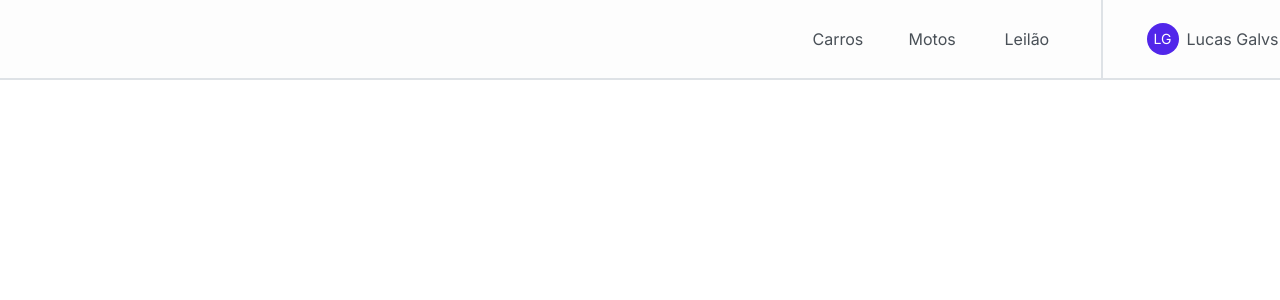
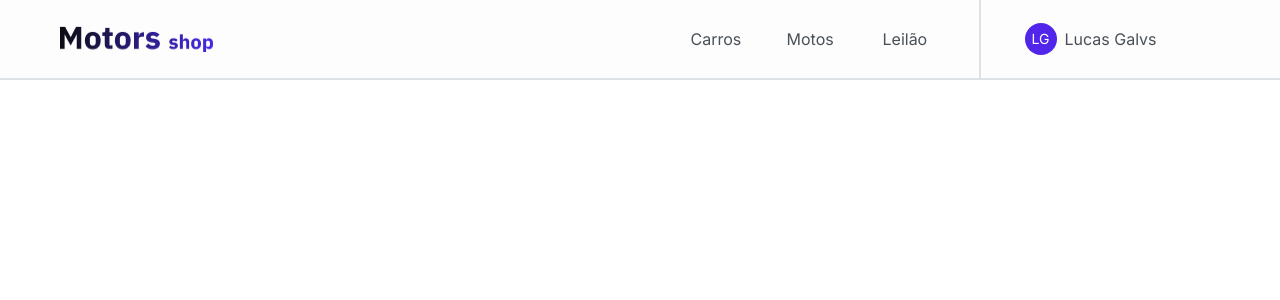
Before and after one commit to E-ecommerce-Motors/ecommerce-motors-front-end, a React (Vite) app: page / in a window 1280 px wide. Shown: the top 300 px of the page. Built offline with nearby package versions, Linux system fonts and the light colour scheme.

Commit message:
fix: added navBar mobile

```diff
--- a/src/shared/components/navBar/index.tsx
+++ b/src/shared/components/navBar/index.tsx
@@ -13,6 +13,8 @@ import {
   MenuBox,
   Profile,
   OptionsProfile,
+  Mobile,
+  ContainerMobile,
 } from "./style";
 
 interface Props {
@@ -25,11 +27,23 @@ export const NavBar = ({ auth, user }: Props) => {
   //   const user: string = "Lucas Galvs";
   const name = user.split(" ");
   const [openProfile, setOpenProfile] = useState(false);
+  const [navMobile, setNavMobile] = useState(false);
 
   return (
-    <Container>
-      <Text></Text>
-      <Urls authenticaded={auth}>
+    <Container mobile={navMobile}>
+      <ContainerMobile mobile={navMobile}>
+        <Text></Text>
+        <Mobile>
+          <input
+            onClick={() => setNavMobile(!navMobile)}
+            type="checkbox"
+            id="mobile"
+          />
+          <label htmlFor="mobile" />
+          <span />
+        </Mobile>
+      </ContainerMobile>
+      <Urls authenticaded={auth} mobile={navMobile}>
         <Option authenticaded={auth}>Carros</Option>
         <Option authenticaded={auth}>Motos</Option>
         <Option authenticaded={auth}>Leilão</Option>
--- a/src/shared/components/navBar/style.tsx
+++ b/src/shared/components/navBar/style.tsx
@@ -4,6 +4,7 @@ import { theme } from "../../../styles/theme";
 export interface Props {
   authenticaded?: string;
   open?: boolean;
+  mobile?: boolean;
 }
 
 export const Container = styled.section`
@@ -12,17 +13,38 @@ export const Container = styled.section`
   justify-content: space-between;
   align-items: center;
   padding: 0px 60px;
-  gap: 690px;
   position: fixed;
   width: 100vw;
   height: 80px;
   background: ${theme.colors.grey10};
   border-bottom: 2px solid ${theme.colors.grey6};
+  @media (max-width: 1000px) {
+    flex-direction: ${(props: Props) => (props.mobile ? "column" : "row")};
+    height: ${(props: Props) => (props.mobile ? "100vh" : "80px")};
+    justify-content: ${(props: Props) => (props.mobile ? "flex-start" : "")};
+    padding: 0px 30px;
+  }
+`;
+
+export const ContainerMobile = styled.div`
+  display: flex;
+  flex-direction: row;
+  justify-content: space-between;
+  align-items: center;
+  width: 100vw;
+  height: 80px;
+  border-bottom: 0px solid ${theme.colors.grey6};
+  @media (max-width: 1000px) {
+    border-bottom: ${(props: Props) =>
+      props.mobile ? "2px solid #DEE2E6" : "0px"};
+    padding: ${(props: Props) => (props.mobile ? "0px 30px" : "0px")};
+  }
 `;
 
 export const Text = styled.image`
   width: 153.02px;
   height: 26.34px;
+
   background-image: url(src/assets/Motors_shop.png);
 `;
 
@@ -52,6 +74,11 @@ export const Line = styled.div`
   height: 79px;
   background-color: ${theme.colors.grey6};
   flex: none;
+  @media (max-width: 1000px) {
+    width: 100vw;
+    margin-left: -30px;
+    height: 2px;
+  }
 `;
 
 export const SignUp = styled.button`
@@ -80,7 +107,12 @@ export const SignUp = styled.button`
     border: 1.5px solid ${theme.colors.grey4};
     color: ${theme.colors.grey0};
   }
+  @media (max-width: 1000px) {
+    width: 80vw;
+    border: 1.5px solid ${theme.colors.grey4};
+  }
 `;
+
 export const SignIn = styled.button`
   box-sizing: border-box;
   display: flex;
@@ -106,6 +138,10 @@ export const SignIn = styled.button`
     border: 1.5px solid ${theme.colors.grey4};
     color: ${theme.colors.grey0};
   }
+
+  @media (max-width: 1000px) {
+    margin-left: -20px;
+  }
 `;
 
 export const Urls = styled.div`
@@ -121,6 +157,16 @@ export const Urls = styled.div`
   flex: none;
   order: 1;
   flex-grow: 0;
+
+  @media (max-width: 1000px) {
+    display: ${(props: Props) => (props.mobile ? "flex" : "none")};
+    flex-direction: ${(props: Props) => (props.mobile ? "column" : "row")};
+    width: 100%;
+    height: unset;
+    padding: 30px 0px;
+    gap: 35px;
+    align-items: flex-start;
+  }
 `;
 
 export const Icon = styled.div`
@@ -167,6 +213,11 @@ export const MenuBox = styled.div`
   background: ${theme.colors.grey9};
   box-shadow: 0px 4px 40px -10px rgba(0, 0, 0, 0.25);
   border-radius: 4px;
+  @media (max-width: 1000px) {
+    position: relative;
+    top: 15px;
+    width: 88vw;
+  }
 `;
 
 export const User = styled.div`
@@ -174,6 +225,9 @@ export const User = styled.div`
   flex-direction: row;
   justify-content: space-between;
   align-items: center;
+  @media (max-width: 1000px) {
+    justify-content: flex-start;
+  }
 `;
 
 export const OptionsProfile = styled.a`
@@ -201,3 +255,64 @@ export const Profile = styled.div`
     display: flex;
   } */
 `;
+
+export const Mobile = styled.div`
+  display: none;
+  input {
+    position: absolute;
+    opacity: 0;
+  }
+  label {
+    display: none;
+    position: absolute;
+    width: 35px;
+    height: 40px;
+    z-index: 1;
+    margin-top: -18px;
+    margin-left: -2px;
+    cursor: pointer;
+  }
+  span {
+    display: none;
+    position: absolute;
+    background-color: ${theme.colors.grey1};
+    width: 30px;
+    height: 7px;
+    border-radius: 10px;
+    transition: all 0.3s linear;
+    transform: scale(0.7);
+  }
+  span::after,
+  span::before {
+    content: "";
+    position: absolute;
+    background-color: ${theme.colors.grey1};
+    width: 30px;
+    height: 7px;
+    top: -14px;
+    border-radius: 10px;
+    transition: all 0.3s linear;
+  }
+  span::before {
+    top: 14px;
+  }
+  input:checked ~ span {
+    background-color: transparent;
+  }
+  input:checked ~ span::before {
+    transform: rotate(-45deg);
+    top: 0;
+  }
+  input:checked ~ span::after {
+    transform: rotate(45deg);
+    top: 0;
+  }
+  @media (max-width: 1000px) {
+    margin-right: 30px;
+    display: flex;
+    label,
+    span {
+      display: block;
+    }
+  }
+`;
```
